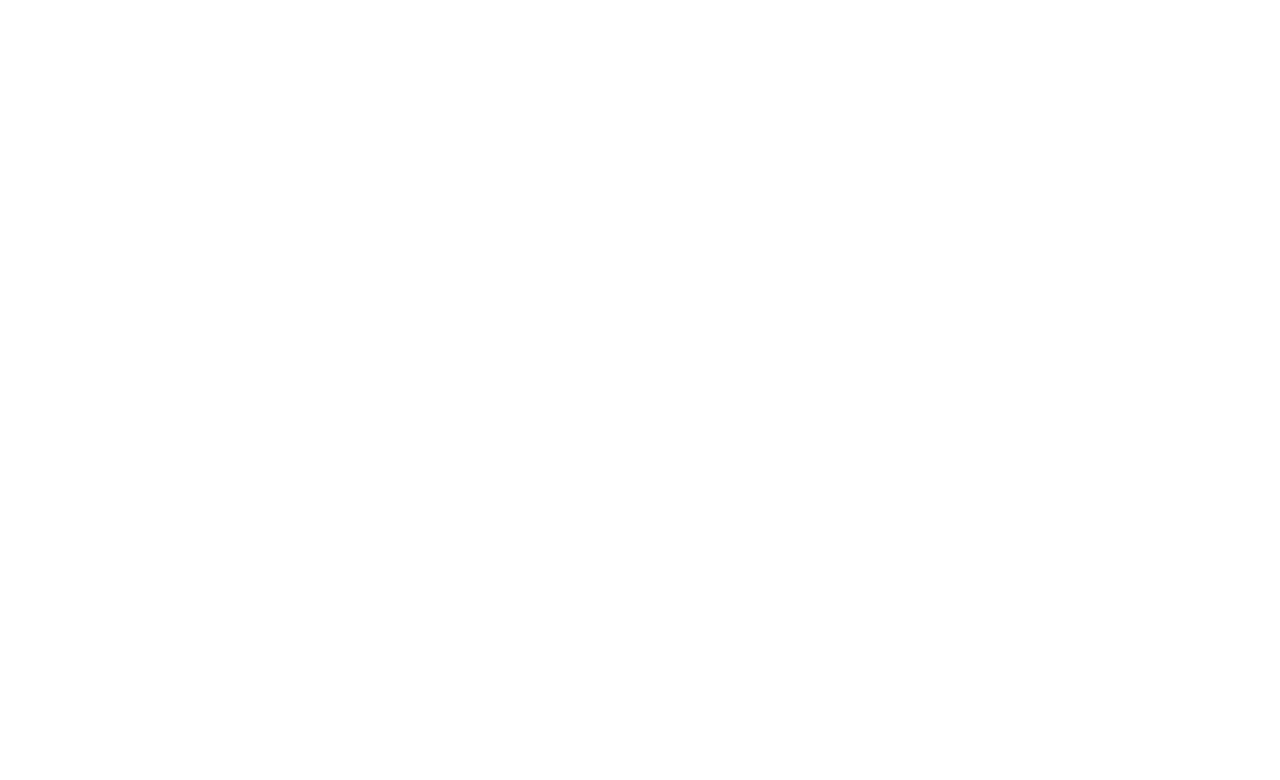
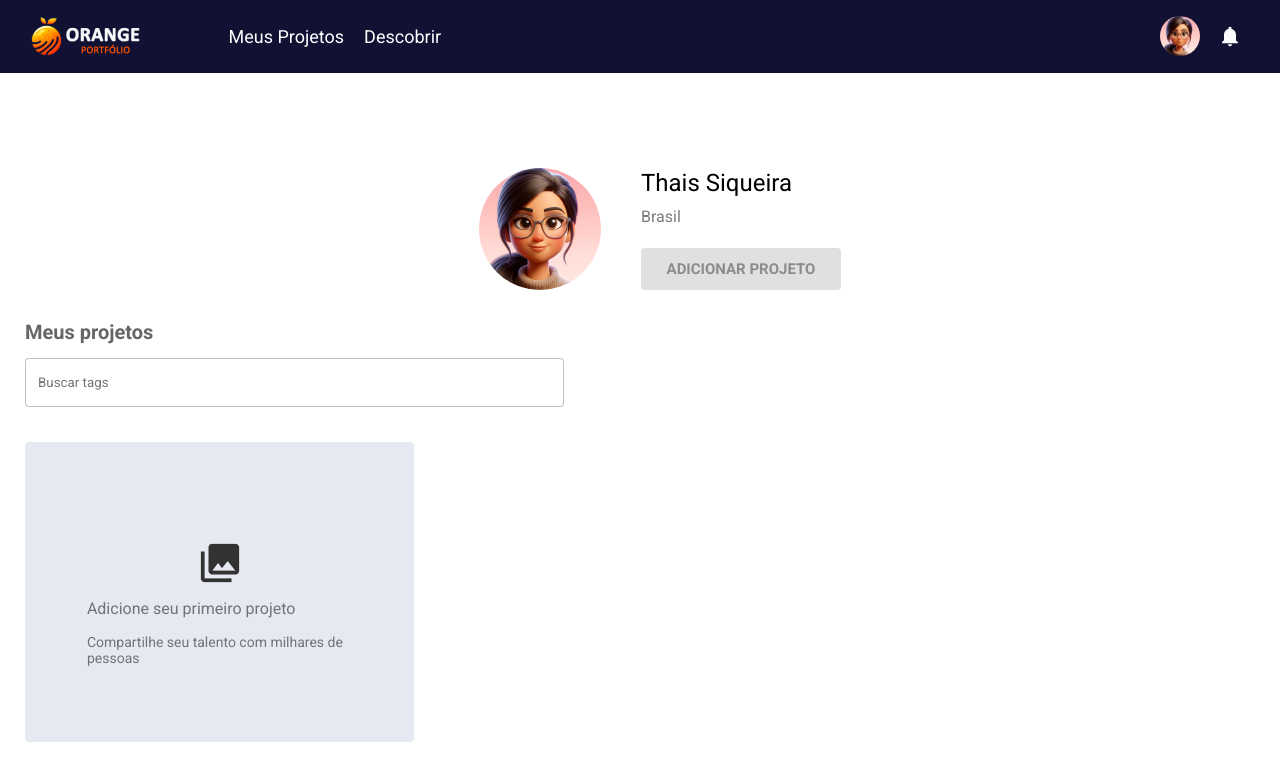
Before and after one commit to Thaisraie/orange_portfolio, a React (Create React App) app: page /myprojects in a window 1280 px wide. Before the commit this address had no page. Shown: the top 780 px of the page. Built offline with nearby package versions, Linux system fonts and the light colour scheme.

Commit message:
adicionando rota quando clicar nos botões do header e alterando semântica das pastas

```diff
--- a/src/App.js
+++ b/src/App.js
@@ -3,19 +3,19 @@ import {
   Route,
   Routes
 } from 'react-router-dom';
-import ScreenLogin from "./pages/ScreenLogin";
-import ScreenRegister from "./pages/ScreenRegister";
-import ScreenSuccessRegister from "./pages/ScreenSuccessRegister";
-import ScreenPortfolio from "./pages/ScreenPortfolio";
+import Login from "./pages/Login";
+import SignUp from "./pages/SignUp";
+import MyProjects from "./pages/MyProjects";
+import Discovery from "./pages/Discovery";
 
 function App() {
   return (
     <BrowserRouter>
       <Routes>
-        <Route path='/login' element={<ScreenLogin/>}/>
-        <Route path='/register' element={<ScreenRegister/>}/>
-        <Route path='/success-register' element={<ScreenSuccessRegister/>}/>
-        <Route path="/portfolio" element={<ScreenPortfolio/>}/>
+        <Route path='/login' element={<Login/>}/>
+        <Route path='/signup' element={<SignUp/>}/>
+        <Route path='/myprojects' element={<MyProjects/>}/>
+        <Route path="/discovery" element={<Discovery/>}/>
       </Routes>
     </BrowserRouter>
   );
--- a/src/components/Header/index.js
+++ b/src/components/Header/index.js
@@ -1,15 +1,27 @@
+import { useNavigate } from 'react-router-dom'
 import iconHeader from '../../assets/img/icon-header.png'
 import iconProfile from '../../assets/img/icon-profile.png'
 import iconNotification from '../../assets/img/icon-notification.png'
 import './styles.css'
 
+
 const Header = () => {
+    const navigate = useNavigate()
+
+    const redirectToMyProjects = () => {
+        navigate("/myprojects")
+    }
+
+    const redirectToDiscovery = () => {
+        navigate("/discovery")
+    }
+
     return (
         <div className='header'>
             <img className='header-icon' src={iconHeader} alt="ícone"/>
             <div className='container-title' >
-            <h1 className='header-title'>Meus Projetos</h1>
-            <h1 className='header-title'>Descobrir</h1>
+            <h1 className='header-title' onClick={redirectToMyProjects}>Meus Projetos</h1>
+            <h1 className='header-title' onClick={redirectToDiscovery}>Descobrir</h1>
             </div>
             <div className='container-icons' >
             <img className='profile-icon'  src={iconProfile} alt='ícone perfil'/>
--- /dev/null
+++ b/src/pages/Discovery/index.js
@@ -0,0 +1,10 @@
+import Header from "../../components/Header"
+
+
+export default function Discovery(){
+    return(
+        <>
+        <Header/>
+        </>
+    )
+}
--- a/src/pages/ScreenLogin/index.js
+++ b/src/pages/Login/index.js
@@ -1,5 +1,5 @@
 
-export default function ScreenLogin(){
+export default function Login(){
     return (
         <>
 
--- a/src/pages/MyProjects/index.js
+++ b/src/pages/MyProjects/index.js
@@ -2,14 +2,12 @@ import Header from '../../components/Header';
 import Profile from './components/Profile';
 import CreateProjects from './components/CreateProjects';
 
-const MyProjects = () => {
+export default function MyProject() {
     return (
-        <div>
+        <>
         <Header/>
         <Profile/>
         <CreateProjects/>
-      </div>
+      </>
     )
 }
-
-export default MyProjects;
--- a/src/pages/ScreenPortfolio/index.js
+++ /dev/null
@@ -1,9 +0,0 @@
-import MyProject from "../MyProjects/index"
-
-export default function ScreenPortfolio(){
-    return (
-
-            <MyProject/>
-
-    )
-}
--- a/src/pages/ScreenSuccessRegister/index.js
+++ /dev/null
@@ -1,6 +0,0 @@
-export default function ScreenSuccessRegister(){
-    return(
-        <>
-        </>
-    )
-}
--- a/src/pages/ScreenRegister/index.js
+++ b/src/pages/SignUp/index.js
@@ -1,5 +1,5 @@
 
-export default function ScreenRegister (){
+export default function SignUp (){
     return(
         <>
 
```
